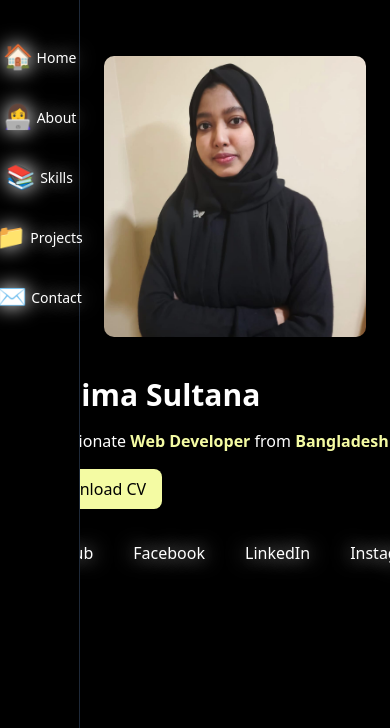
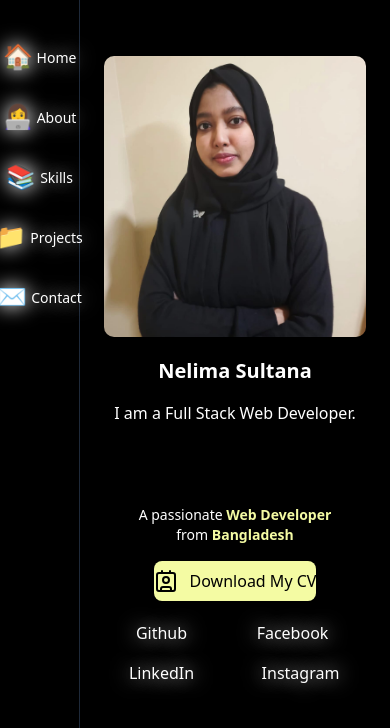
Before and after one commit to neelimapriya/portfolio-client, a Next.js app: page / in a window 390 px wide. Shown: the top 728 px of the page. Built offline with nearby package versions, Linux system fonts and the light colour scheme.

Commit message:
fix responsiveness

```diff
--- a/src/app/contact/page.tsx
+++ b/src/app/contact/page.tsx
@@ -2,7 +2,7 @@ import ContactForm from "@/components/contact/contactForm";
 import { FormData } from "@/types/contact.type";
 import { Mail } from "lucide-react";
 import nodemailer from "nodemailer";
-import image from '@/assets/contactPicture.png'
+import image from "@/assets/contactPicture.png";
 import Image from "next/image";
 
 const ContactPage = () => {
@@ -41,14 +41,20 @@ const ContactPage = () => {
   return (
     <div className="flex flex-col md:flex-row w-full md:mt-5">
       <div className="w-full md:w-1/2">
-        <h2 className="text-lg md:text-2xl lg:text-3xl text-center font-bold text-[#F4FBA3]">Let’s Get Connected</h2>
+        <h2 className="text-lg md:text-2xl lg:text-3xl text-center font-bold text-[#F4FBA3]">
+          Let’s Get Connected
+        </h2>
         <ContactForm sendMail={sendMail} />
       </div>
       <div className="w-full md:w-1/2">
-        <div className="flex gap-2 text-sm md:text-md lg:text-xl bg-[#F4FBA3] text-black rounded md:p-2 text-center justify-center w-5/6 mx-auto md:w-full
-        ">
+        <div
+          className="flex gap-2 text-sm md:text-md lg:text-xl bg-[#F4FBA3] text-black rounded md:p-2 text-center justify-center w-5/6 mx-auto md:w-full
+        "
+        >
           <Mail />
-          <h2 className="md:uppercase tracking-wide">neelimasultana6@gmail.com</h2>
+          <h2 className="md:uppercase tracking-wide">
+            neelimasultana6@gmail.com
+          </h2>
         </div>
         <Image
           src={image}
@@ -60,11 +66,34 @@ const ContactPage = () => {
 
         <div className="flex flex-col  lg:flex-row justify-between text-sm pt-2 text-gray-300">
           <div className="flex gap-4 font-semibold justify-between">
-            <a style={{ textShadow: "0 0 20px  #fff" }} href="https://github.com" target="_blank">Github</a>
-            <a style={{ textShadow: "0 0 20px  #fff" }} href="https://facebook.com" target="_blank">Facebook</a>
-            <a style={{ textShadow: "0 0 20px  #fff" }} href="https://linkedin.com" target="_blank">LinkedIn</a>
+            <a
+              style={{ textShadow: "0 0 20px  #fff" }}
+              href="https://github.com/neelimapriya"
+              target="_blank"
+            >
+              Github
+            </a>
+            <a
+              style={{ textShadow: "0 0 20px  #fff" }}
+              href="https://www.facebook.com/Neelim.priya/"
+              target="_blank"
+            >
+              Facebook
+            </a>
+            <a
+              style={{ textShadow: "0 0 20px  #fff" }}
+              href="www.linkedin.com/in/nelima-sultana-7b4280298"
+              target="_blank"
+            >
+              LinkedIn
+            </a>
           </div>
-          <span className="font-semibold text-center mt-2 lg:mt-0" style={{ textShadow: "0 0 20px  #fff" }}>📞 +880 1882277032</span>
+          <a href="tel:+8801882277032"
+            className="font-semibold text-center mt-2 lg:mt-0 hover:text-[#F4FBA3]"
+            style={{ textShadow: "0 0 20px  #fff" }}
+          >
+            📞 +880 1882277032
+          </a>
         </div>
       </div>
     </div>
--- a/src/app/page.tsx
+++ b/src/app/page.tsx
@@ -3,6 +3,7 @@ import Image from "next/image";
 import Img from "../assets/myPicture.jpg";
 import { useState } from "react";
 import Link from "next/link";
+import { Contact } from "lucide-react";
 
 export default function Home() {
   const [isDownloading, setIsDownloading] = useState(false);
@@ -40,17 +41,21 @@ export default function Home() {
   };
 
   return (
-    <section className="flex flex-col-reverse md:flex-row items-center justify-between gap-10">
-      <div className="space-y-4 max-w-xl">
-        <h1 className="text-3xl md:text-5xl font-bold">Nelima Sultana</h1>
-        {/* <p className="text-lg text-gray-400">A Full Stack Web Developer.</p> */}
-        <p className="text-md">
-          A passionate{" "}
-          <span className="text-[#F4FBA3] font-semibold">
-            Web Developer
-          </span>{" "}
-          from <span className="text-[#F4FBA3] font-semibold">Bangladesh</span>
-        </p>
+    <section className="flex flex-col-reverse md:flex-row items-center justify-between gap-5 md:gap-10">
+      <div className="space-y-4 max-w-xl
+text-center">
+        <h1 className="text-xl md:text-3xl font-bold ">Nelima Sultana</h1>
+
+        <p className="text-md ">I am a Full Stack Web Developer.</p>
+        <div className="mt-20 text-center
+">
+          <p className="text-sm w-4/5 md:w-full mx-auto md:text-lg">
+            A passionate{" "}
+            <span className="text-[#F4FBA3] font-semibold ">Web Developer</span>{" "}
+            from{" "}
+            <span className="text-[#F4FBA3] font-semibold">Bangladesh</span>
+          </p>
+        </div>
         {/* <button
           onClick={() => window.open(driveLink, "_blank")}
           className="bg-yellow-300 text-black px-4 py-2 rounded-md font-medium hover:bg-yellow-400 transition"
@@ -60,17 +65,23 @@ export default function Home() {
         <button
           onClick={handleDownloadCV}
           disabled={isDownloading}
-          className="bg-[#F4FBA3] text-black px-4 py-2 rounded-md font-medium hover:text-[#F4FBA3] hover:bg-slate-800 transition cursor-pointer"
+          className="bg-[#F4FBA3] flex gap-3 justify-center text-black lg:px-4 py-2 rounded-md font-medium hover:text-[#F4FBA3] hover:bg-slate-800 transition cursor-pointer mx-auto md:w-full"
         >
           {" "}
-          <span>{isDownloading ? "Downloading..." : "Download CV"}</span>
-
+          <Contact />
+          <span>{isDownloading ? "Downloading..." : "Download My CV"}</span>
         </button>
-        <div className="space-x-4 mt-4">
-          <SocialButton name="Github" href="https://github.com/neelimapriya"/>
-          <SocialButton name="Facebook" href="https://www.facebook.com/Neelim.priya/"/>
-          <SocialButton name="LinkedIn" href="www.linkedin.com/in/nelima-sultana-7b4280298"/>
-          <SocialButton name="Instagram" href=""/>
+        <div className="space-x-4 mt-4 text-center grid grid-cols-2 lg:grid-cols-4">
+          <SocialButton name="Github" href="https://github.com/neelimapriya" />
+          <SocialButton
+            name="Facebook"
+            href="https://www.facebook.com/Neelim.priya/"
+          />
+          <SocialButton
+            name="LinkedIn"
+            href="www.linkedin.com/in/nelima-sultana-7b4280298"
+          />
+          <SocialButton name="Instagram" href="" />
         </div>
       </div>
 
@@ -83,16 +94,20 @@ export default function Home() {
           className="rounded-lg object-cover"
         />
       </div>
-           </section>
+    </section>
   );
 }
 type Props = {
-  name: string
-  href: string
-}
-function SocialButton({ name,href }:Props) {
+  name: string;
+  href: string;
+};
+function SocialButton({ name, href }: Props) {
   return (
-    <Link href={href} style={{ textShadow: '0 0 20px  #fff' }} className=" text-white px-3 py-1 rounded hover:bg-[#F4FBA3] hover:text-black transition mb-2 cursor-pointer">
+    <Link
+      href={href}
+      style={{ textShadow: "0 0 20px  #fff" }}
+      className=" text-white px-3 py-1 rounded hover:bg-[#F4FBA3] hover:text-black transition mb-2 cursor-pointer"
+    >
       {name}
     </Link>
   );
--- a/src/app/projects/page.tsx
+++ b/src/app/projects/page.tsx
@@ -35,7 +35,7 @@ const ProjectsPage = () => {
     <div className="max-w-[1400px] w-full mx-auto py-28 px-4 md:px-6 lg:px-8 flex flex-col gap-12">
       <div className="text-center mb-8">
         <h2 className="text-4xl md:text-5xl font-bold mb-6 ">
-          <h2>All Projects</h2>
+          All Projects
         </h2>
         <p className="text-[#F4FBA3] max-w-2xl mx-auto">
          Explore my recent projects and portfolio highlights.
--- a/src/components/project/ProjectFilters.tsx
+++ b/src/components/project/ProjectFilters.tsx
@@ -63,19 +63,19 @@ const ProjectFilter = ({
         initial={{ opacity: 0, y: 10 }}
         animate={{ opacity: 1, y: 0 }}
         transition={{ duration: 0.4 }}
-        className="flex flex-col sm:flex-row justify-between items-start sm:items-center gap-4"
+        className="flex flex-col md:flex-row justify-between items-start md:items-center gap-4"
       >
         {/* Desktop Category Tabs */}
         <div className="hidden md:block w-full md:w-auto">
           <Tabs
             value={category}
             onValueChange={onCategoryChange}
-            className="w-full md:w-auto"
+            className="w-full md:w-auto "
           >
-            <TabsList className="bg-white/50 dark:bg-black/50 backdrop-blur-sm border border-black p-1 rounded-xl">
+            <TabsList className="bg-white/50 dark:bg-black/50 backdrop-blur-sm border border-black p-1 rounded-xl ">
               <TabsTrigger
                 value="all"
-                className="rounded-lg data-[state=active]:bg-gradient-to-r data-[state=active]:from-[#F4FBA3] data-[state=active]:to-yellow-300 data-[state=active]:text-black data-[state=active]:shadow-md transition-all duration-300"
+                className="rounded-lg  data-[state=active]:bg-gradient-to-r data-[state=active]:from-[#F4FBA3] data-[state=active]:to-yellow-300 data-[state=active]:text-black data-[state=active]:shadow-md transition-all duration-300"
               >
                 All Projects
               </TabsTrigger>
```
